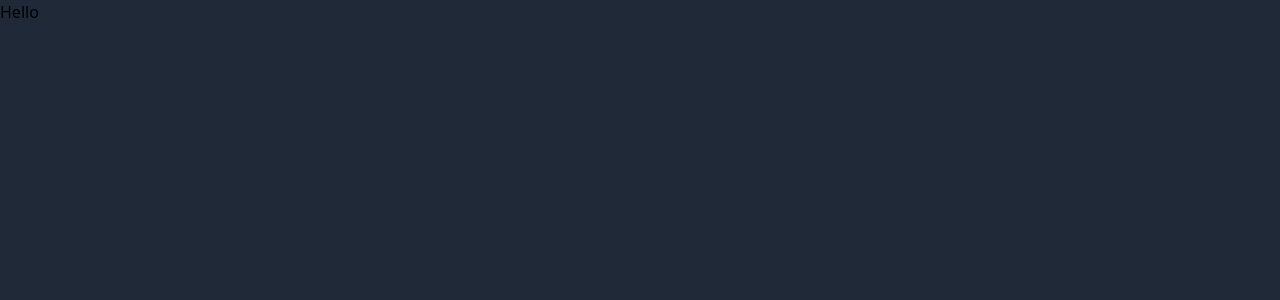
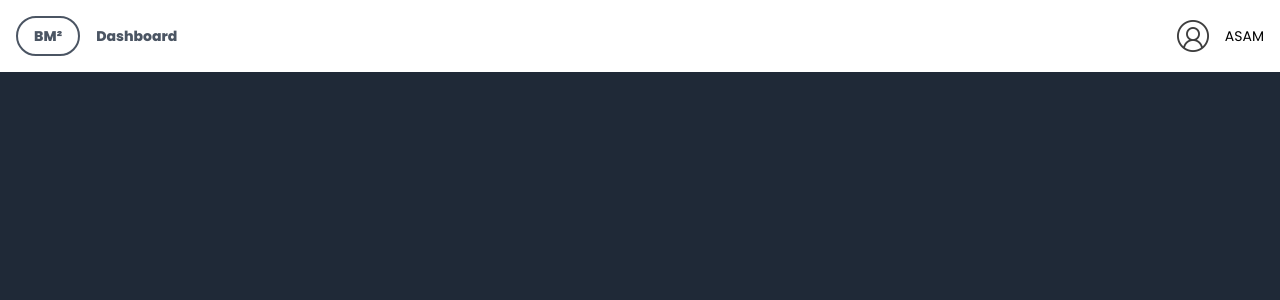
Before and after one commit to Asam237/bm_squart, a React (Create React App) app in the folder frontend/: page /dashboard in a window 1280 px wide. Shown: the top 300 px of the page. Built offline with nearby package versions, Linux system fonts and the light colour scheme.

Commit message:
Style of header dash

```diff
--- /dev/null
+++ b/frontend/src/components/header/HeaderDashboard.component.tsx
@@ -0,0 +1,49 @@
+import React from "react";
+import user from "../../assets/img/user.png";
+import { LANGUAGES } from "../../constants/languages";
+import { useHistory } from "react-router";
+
+const HeaderDashboard = () => {
+  const history = useHistory();
+  return (
+    <header className="site__header p-4 sticky z-50 bg-white">
+      <div className="flex justify-between items-center">
+        <div className="site__header-firstElement flex justify-center items-center">
+          <a
+            style={styles.header__link}
+            onClick={() => history.push("/")}
+            className="site__header__logo-link border-gray-600 text-gray-600 px-4 py-2 rounded-full font-bold text-sm uppercase hover:text-gray-300 hover:bg-blue-900 cursor-pointer"
+          >
+            BM
+            <span>&#178;</span>
+          </a>
+          <p
+            onClick={() => history.push("/")}
+            style={{ fontFamily: " 'Poppins', sans-serif" }}
+            className="site__header-title hover:underline font-bold text-sm text-gray-600 cursor-pointer ml-4"
+          >
+            Dashboard
+          </p>
+        </div>
+        <div className="site__header-content flex justify-center items-center">
+          <img src={user} alt="" className="w-8 h-8 mr-4" />
+          <p
+            className="text-sm"
+            style={{ fontFamily: " 'Poppins', sans-serif" }}
+          >
+            ASAM
+          </p>
+        </div>
+      </div>
+    </header>
+  );
+};
+
+const styles = {
+  header__link: {
+    fontFamily: " 'Poppins', sans-serif",
+    borderWidth: "2px",
+  },
+};
+
+export default HeaderDashboard;
--- a/frontend/src/pages/dashboard/Dashboard.page.tsx
+++ b/frontend/src/pages/dashboard/Dashboard.page.tsx
@@ -1,8 +1,11 @@
 import React from "react";
+import HeaderDashboard from "../../components/header/HeaderDashboard.component";
 export const Dashboard = () => {
-    return (
-        <div className="site h-screen bg-gray-800">
-            <p>Hello </p>
-        </div>
-    )
-}
+  return (
+    <div className="site h-screen bg-gray-800">
+      <div className="site__dashboard">
+        <HeaderDashboard />
+      </div>
+    </div>
+  );
+};
```
Also changed, not shown: frontend/src/assets/img/user.png (added).
